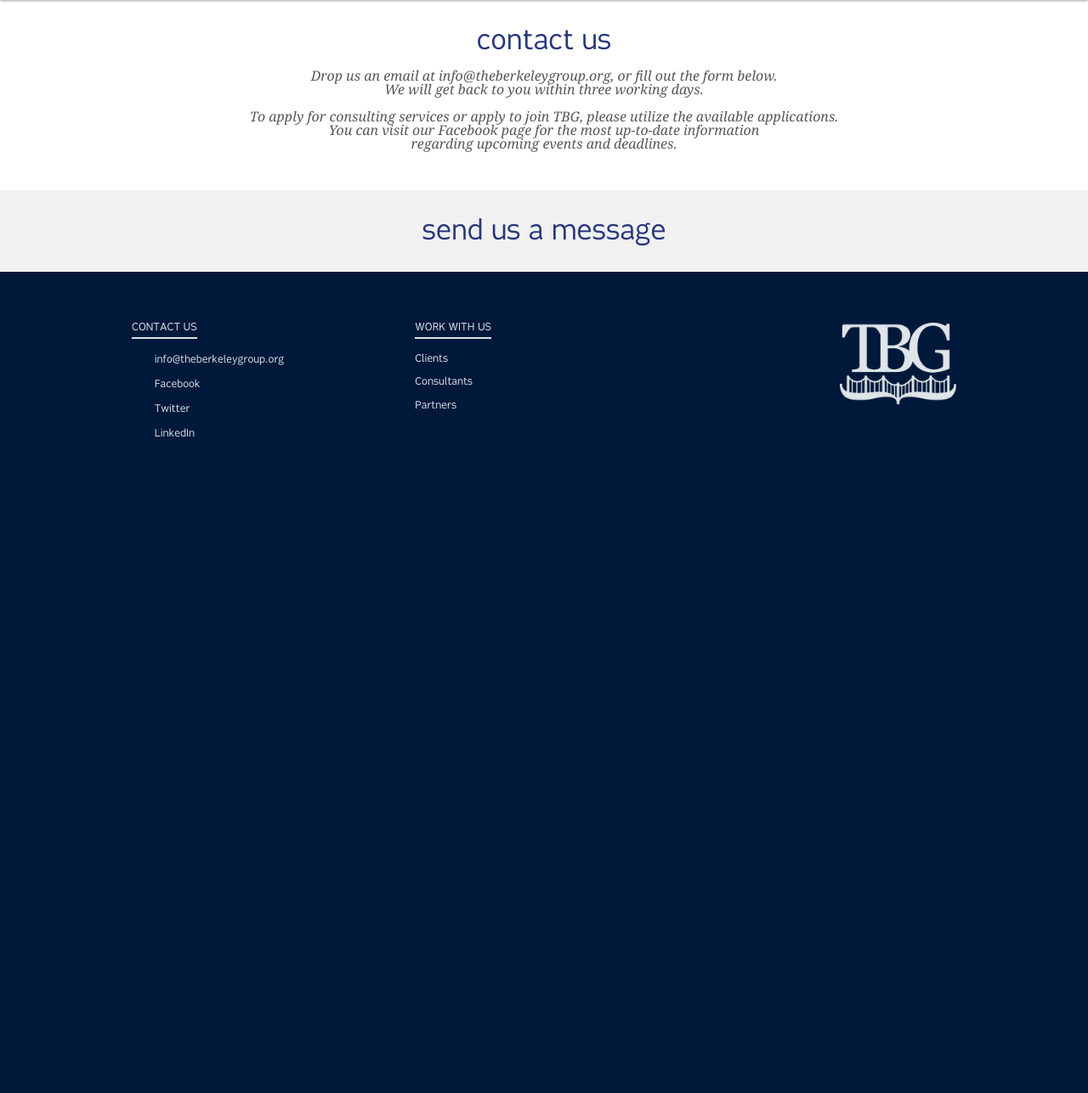
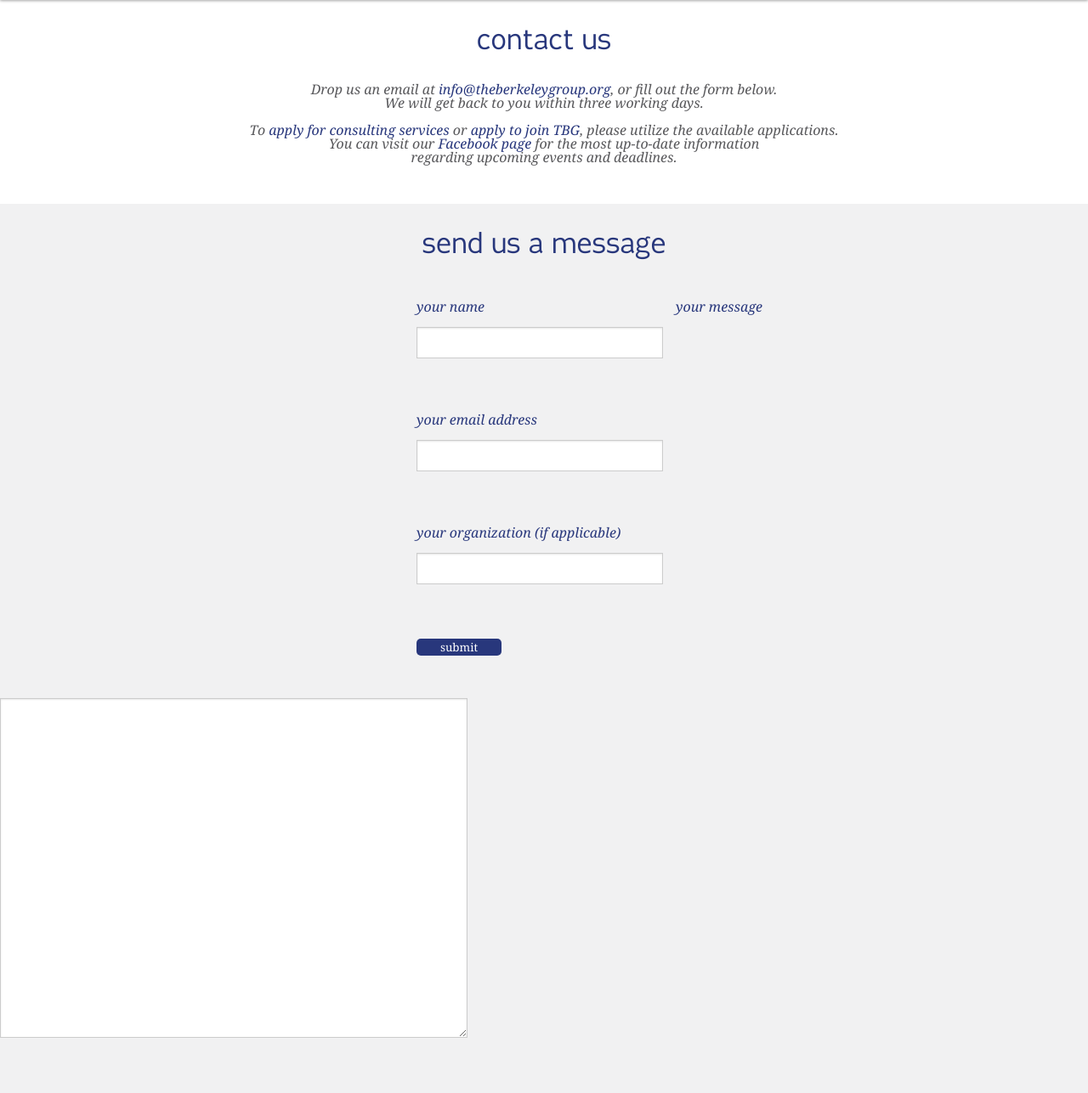
Before and after one commit to wonjun/tbg_website, a PHP site: page /contact.html in a window 1280 px wide. Shown: the part 60-1347 px from the top of the page at 85% size. Before the commit the page ends 574 px from the top, so only its background shows below. Run offline with PHP 8.4, Linux system fonts and the light colour scheme.

Commit message:
styling for form

```diff
--- a/contact.html
+++ b/contact.html
@@ -45,18 +45,18 @@
           </div>
           <div class="nav-clients sub-clients">
             <ul class="inline-list">
-              <li class="sub"><a href="#our_services" class="smooth_scroll" >our services</a></li>
-              <li class="sub"><a href="#faq" class="smooth_scroll">FAQ</a></li>
-              <li class="sub"><a href="#social_impact" class="smooth_scroll">social impact</a></li>
-              <li class="sub"><a href="#client_timeline" class="smooth_scroll">application process & timeline</a></li>
-              <li class="sub sub-last"><a href="#" class="smooth_scroll">client application</a></li>
+              <li class="sub"><a href="clients.html#our_services">our services</a></li>
+              <li class="sub"><a href="clients.html#faq">FAQ</a></li>
+              <li class="sub"><a href="clients.html#social_impact">social impact</a></li>
+              <li class="sub"><a href="clients.html#client_timeline">application process & timeline</a></li>
+              <li class="sub sub-last"><a href="clients.html#client_application">client application</a></li>
             </ul>
           </div>
         </div>
       </div>
     </div>
 
-    <!-- Beginning of Our Services Section-->
+    <!-- Beginning of Contact Us Section-->
     <div class="basic-panel">
       <div class="row">
         <div class="large-12 columns">
@@ -64,14 +64,15 @@
           <h2>
             contact us
           </h2>
+          <br>
           <div class="contact-description">
-            Drop us an email at info@theberkeleygroup.org, or fill out the form below.
+            Drop us an email at <a href="mailto:info@theberkeleygroup.org" class="contact-blue-text">info@theberkeleygroup.org</a>, or fill out the form below.
             <br>
             We will get back to you within three working days.
             <br><br>
-            To apply for consulting services or apply to join TBG, please utilize the available applications.
+            To <a href="clients.html#client_application" class="contact-blue-text">apply for consulting services</a> or <a href="#" class="contact-blue-text">apply to join TBG</a>, please utilize the available applications.
             <br>
-            You can visit our Facebook page for the most up-to-date information
+            You can visit our <a href="http://www.facebook.com/TheBerkeleyGroup" class="contact-blue-text">Facebook page</a> for the most up-to-date information
             <br>
             regarding upcoming events and deadlines.
             <br><br><br>
@@ -79,67 +80,48 @@
         </div>
       </div>
     </div>
+    <!-- End of Contact Us Section-->
 
+    <!-- Beginning of Send Us Message Section-->
     <div class="grey-basic-panel">
       <h2>
         send us a message
       </h2>
-      <!-- form shit goes here -->
+      <br><br>
+
+      <!-- FORM STUFF -->
+      <form method="POST">
+        <div class="medium-3 columns contact-form-left">
+          <div class="contact-blue-text">
+            your name
           </div>
-
-
-
-    <!-- Beginning of Footer-->
-    <div class="footer">
-      <div class="row">
-        <div class="medium-3 columns">
-          <div class="footer-title">
-            CONTACT US
+          <br>
+          <input type="text" name="name" size="50">
+          <br><br><br>
+          <div class="contact-blue-text">
+              your email address
           </div>
-          <div class="row">
-            <div class="small-1 columns">
-              <ul class="footer-list">
-                <li class="footer-item">
-                  <img src="img/mail.png"/></li>
-                <li class="footer-item">
-                  <img src="img/facebook.png"/></li>
-                <li class="footer-item">
-                  <img src="img/twitter.png"/></li>
-                <li class="footer-item">
-                  <img src="img/linkedin.png"/></li>
-              </ul>
+          <br>
+          <input type="text" name="name" size="50">
+          <br><br><br>
+           <div class="contact-blue-text">
+              your organization (if applicable)
             </div>
-            <div class="small-10 columns">
-              <ul class="footer-list2">
-                <li class="footer-item">
-                  <a href="mailto:info@theberkeleygroup.org">info@theberkeleygroup.org</a></li>
-                <li class="footer-item">
-                  <a href="facebook.com/theberkeleygroup">Facebook</a></li>
-                <li class="footer-item">
-                  <a href="twitter.com/theberkeleygrp">Twitter</a></li>
-                <li class="footer-item">
-                  <a href="linkedin.com/company/the-berkeley-group">LinkedIn</a></li>
-              </ul>
+            <br>
+           <input type="text" name="name" size="50">
+          <br><br><br>
+          <input class="contact-blue-button" type="submit" value="submit">
         </div>
+        <div class="contact-form-right">
+          <div class="contact-blue-text">
+              your message
             </div>
+            <br>
+           <textarea id="feedback" name="feedback"></textarea>
         </div>
-        <div class="medium-3 medium-offset-1 columns">
-          <div class="footer-title2">
-            WORK WITH US
+      </form>
     </div>
-          <ul class="footer-list">
-            <li class="footer-item"><a href="clients.html">Clients</a></li>
-            <li class="footer-item"><a href="consultants.html"> Consultants</a></li>
-            <li class="footer-item"><a href="partners.html"> Partners</a></li>
-          </ul>
-        </div>
-        <div class="medium-2 large-offset-3 columns">
-          <div class="footer-logo center">
-            <img src="img/footer-logo.png"/>
-          </div>
-        </div>
-      </div>
-    </div>
+    <!-- End of Send Us Message Section-->
 
     <script src="js/jquery.js"></script>
     <script src="js/waypoints.min.js"></script>
--- a/css/style.css
+++ b/css/style.css
@@ -116,3 +116,34 @@ a.anchor-link {
   padding-top: 25px;
   padding-bottom: 15px;
 }
+
+.contact-blue-text {
+  color: #28377c;
+  font-family: Georgia;
+  font-style: italic;
+}
+
+.contact-blue-button {
+  background-color: #28377c;
+  color: #ffffff;
+  font-family: Georgia;
+  width: 100px;
+  height: 20px;
+  border: 5px;
+  border-radius: 5px;
+  margin-bottom: 50px;
+}
+
+.contact-form-left {
+  margin-left: 475px;
+}
+
+.contact-form-right {
+  margin-left: 650;
+  margin-bottom: 50px;
+}
+
+textarea#feedback {
+width:550px;
+height:400px;
+}
```
Lines whose indentation alone changed are shown as unchanged.
